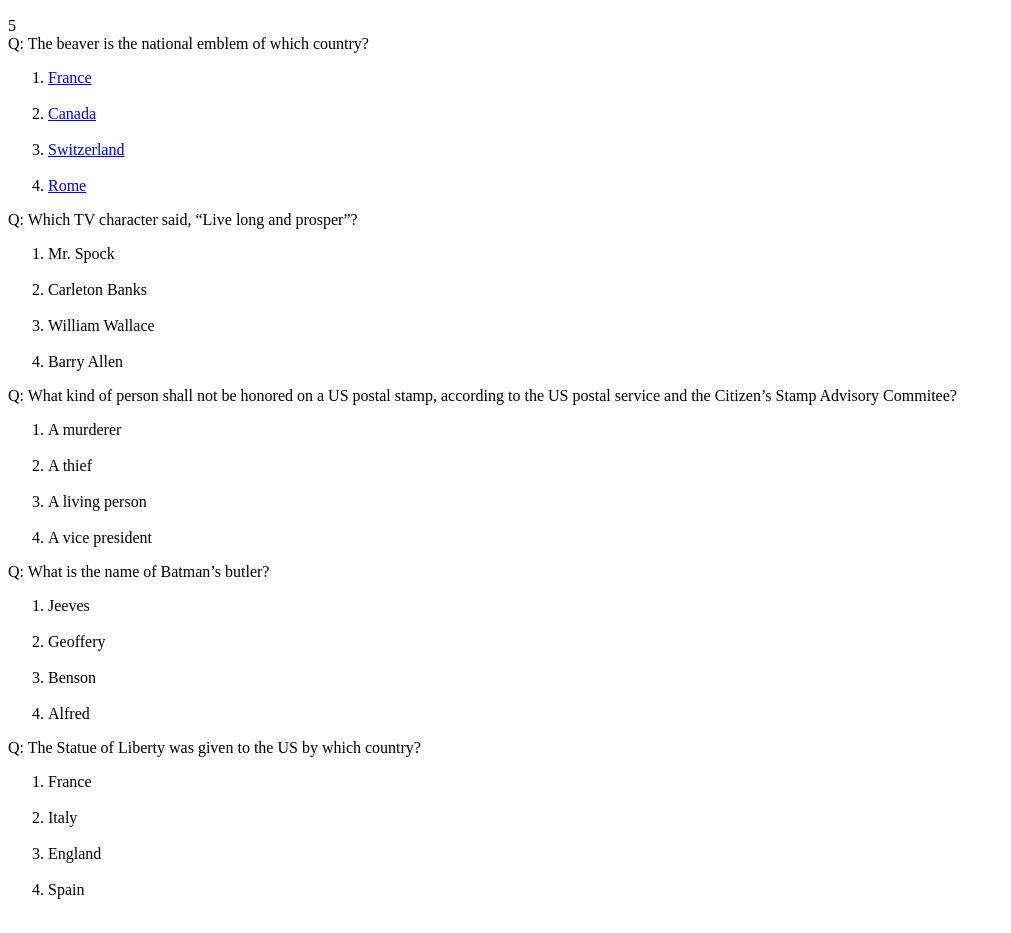
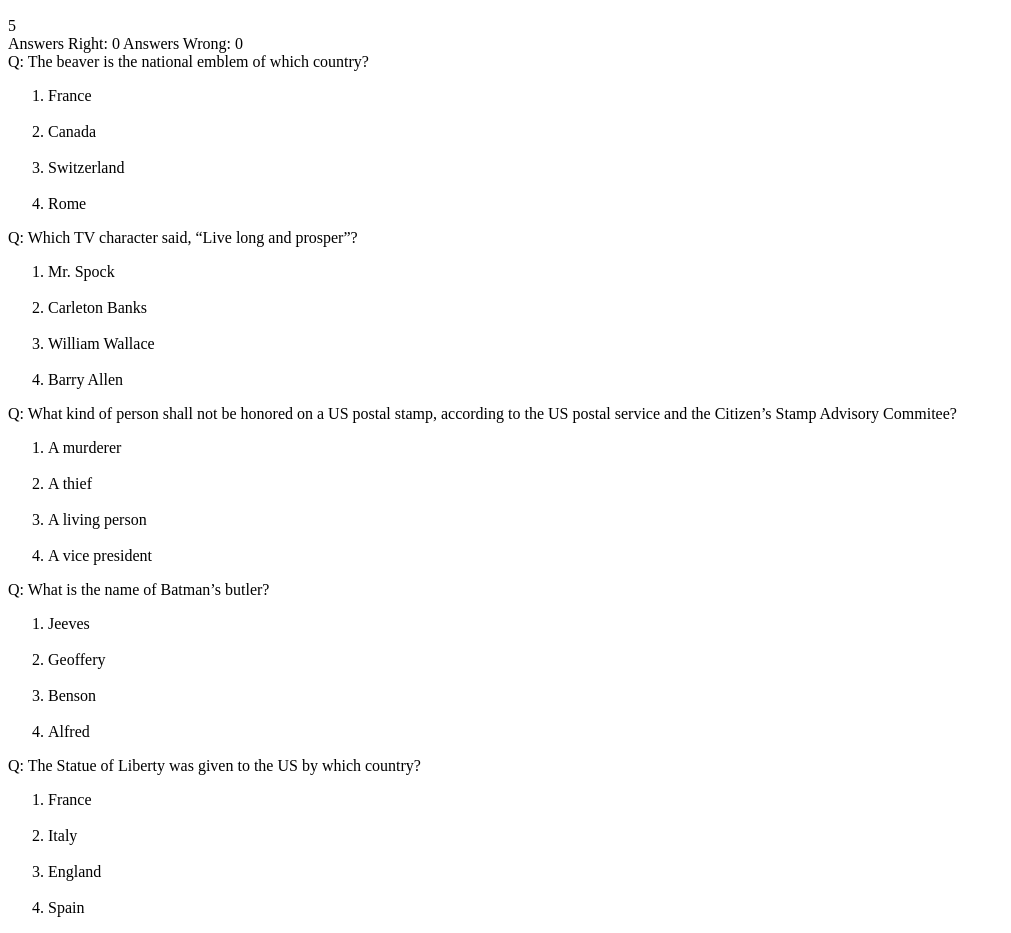
Before and after one commit to bmac929/TriviaGame, a plain HTML site: page index.html in a window 1280 px wide. Shown: the part 110-1043 px from the top of the page, without its empty margins (0-1011 px from the left). Drawn offline with nearby package versions, Linux system fonts and the light colour scheme.

Commit message:
Game functionality

```diff
--- a/assets/css/style.css
+++ b/assets/css/style.css
@@ -1,3 +1,8 @@
-.a {
+a{
     text-decoration: none;
+    color: black;
 }
+
+.head{
+    display: inline block;
+}
--- a/assets/javascript/app.js
+++ b/assets/javascript/app.js
@@ -1,5 +1,4 @@
-console.log("loading js");
-
+$(document).ready(function () {
     window.onload = welcome;
     function welcome() {
         alert("TRIVIA!! Click OK to start!");
@@ -9,6 +8,15 @@ function welcome() {
     var answerRight = 0;
     var answerWrong = 0;
     var timer = 10;
+    $("#score").text("Answers Right: " + answerRight + " Answers Wrong: " + answerWrong);
+    $(".rightAnswer").on("click", addScore);
+    // $(".rightAnswer").on("click", function () {
+    //     console.log($(this).attr("class"));
+    // });
+    $(".wrongAnswer").on("click", addScore);
+    // $(".wrongAnswer").on("click", function () {
+    // console.log(this);
+    // });
     var interval = setInterval(function () {
         timer--;
         if (timer <= 0) {
@@ -22,7 +30,7 @@ var interval = setInterval(function () {
 
     function endGame() {
 
-    alert("Too Long!! Your time is up!");
+        alert("Your time is up! Answers Right: " + answerRight + ". Answers Wrong: " + answerWrong);
 
 
         reset();
@@ -31,11 +39,51 @@ function endGame() {
     function reset() {
         timer = 10
         welcome();
+        answerRight = 0;
+        answerWrong = 0;
+        $(".answer").show();
     }
 
-$("#right").on("click", hide1);
+    $(".1").on("click", hide1);
+    $(".2").on("click", hide2);
+    $(".3").on("click", hide3);
+    $(".4").on("click", hide4);
+    $(".5").on("click", hide5);
+
+
 
     function hide1() {
-    $(".answer 1").hide();
+        $(".1").hide();
 
     }
+    function hide2() {
+        $(".2").hide();
+
+    }
+    function hide3() {
+        $(".3").hide();
+
+    }
+    function hide4() {
+        $(".4").hide();
+
+    }
+    function hide5() {
+        $(".5").hide();
+
+    }
+
+    function addScore() {
+        if ($(this).attr("class") === "rightAnswer") {
+            answerRight++
+            $("#score").text("Answers Right: " + answerRight + "Answers Wrong: " + answerWrong + ".");
+        }
+        else {
+            answerWrong++;
+            $("#score").text("Answers Right: " + answerRight + "Answers Wrong: " + answerWrong + ".");
+        }
+    }
+
+
+
+});
--- a/index.html
+++ b/index.html
@@ -12,31 +12,38 @@
         integrity="sha384-0mSbJDEHialfmuBBQP6A4Qrprq5OVfW37PRR3j5ELqxss1yVqOtnepnHVP9aJ7xS"
         crossorigin="anonymous"></script>
     <script src="assets/javascript/app.js"></script>
-    <style src="assets/css/style.css"></style>
+    <link rel="stylesheet" type="text/css" href="assets/css/style.css">
 </head>
 
 <body>
     <h1>Trivia Game!</h1>
-    <h2>Select the correct answers before time runs out!</h2>
-    <div id="time"></div>
+    <header>
+        <h2>Select the correct answers before time runs out!</h2>
+        <div class="head">
+            <div id="time"></div>
+        </div>
+        <div class="head">
+            <div id="score"></div>
+        </div>
+    </header>
     <div class="container">
         <div class="question">Q: The beaver is the national emblem of which country?</div>
         <div class="answer 1">
             <ol>
                 <div class="wrongAnswer">
-                    <li><a class="a" href="#">France</a></li>
+                    <li><a href="#">France</a></li>
                 </div>
                 <br>
                 <div class="rightAnswer">
-                    <li><a class="a" href="#">Canada</a></li>
+                    <li><a href="#">Canada</a></li>
                 </div>
                 <br>
                 <div class="wrongAnswer">
-                    <li><a class="a" href="#">Switzerland</a></li>
+                    <li><a href="#">Switzerland</a></li>
                 </div>
                 <br>
                 <div class="wrongAnswer">
-                    <li><a class="a" href="#">Rome</a></li>
+                    <li><a href="#">Rome</a></li>
                 </div>
             </ol>
         </div>
@@ -46,19 +53,19 @@
         <div class="answer 2">
             <ol>
                 <div class="rightAnswer">
-                    <li>Mr. Spock</li>
+                    <li><a href="#">Mr. Spock</a></li>
                 </div>
                 <br>
                 <div class="wrongAnswer">
-                    <li>Carleton Banks</li>
+                    <li><a href="#">Carleton Banks</a></li>
                 </div>
                 <br>
                 <div class="wrongAnswer">
-                    <li>William Wallace</li>
+                    <li><a href="#">William Wallace</a></li>
                 </div>
                 <br>
                 <div class="wrongAnswer">
-                    <li>Barry Allen</li>
+                    <li><a href="#">Barry Allen</a></li>
                 </div>
             </ol>
         </div>
@@ -70,19 +77,19 @@
         <div class="answer 3">
             <ol>
                 <div class="wrongAnswer">
-                    <li>A murderer</li>
+                    <li><a href="#">A murderer</a></li>
                 </div>
                 <br>
                 <div class="wrongAnswer">
-                    <li>A thief</li>
+                    <li><a href="#">A thief</a></li>
                 </div>
                 <br>
                 <div class="rightAnswer">
-                    <li>A living person</li>
+                    <li><a href="#">A living person</a></li>
                 </div>
                 <br>
                 <div class="wrongAnswer">
-                    <li>A vice president</li>
+                    <li><a href="#">A vice president</a></li>
                 </div>
             </ol>
         </div>
@@ -92,19 +99,19 @@
         <div class="answer 4">
             <ol>
                 <div class="wrongAnswer">
-                    <li>Jeeves</li>
+                    <li><a href="#">Jeeves</a></li>
                 </div>
                 <br>
                 <div class="wrongAnswer">
-                    <li>Geoffery</li>
+                    <li><a href="#">Geoffery</a></li>
                 </div>
                 <br>
                 <div class="wrongAnswer">
-                    <li>Benson</li>
+                    <li><a href="#">Benson</a></li>
                 </div>
                 <br>
                 <div class="rightAnswer">
-                    <li>Alfred</li>
+                    <li><a href="#">Alfred</a></li>
                 </div>
             </ol>
         </div>
@@ -114,19 +121,19 @@
         <div class="answer 5">
             <ol>
                 <div class="rightAnswer">
-                    <li>France</li>
+                    <li><a href="#">France</a></li>
                 </div>
                 <br>
                 <div class="wrongAnswer">
-                    <li>Italy</li>
+                    <li><a href="#">Italy</a></li>
                 </div>
                 <br>
                 <div class="wrongAnswer">
-                    <li>England</li>
+                    <li><a href="#">England</a></li>
                 </div>
                 <br>
                 <div class="wrongAnswer">
-                    <li>Spain</li>
+                    <li><a href="#">Spain</a></li>
                 </div>
             </ol>
         </div>
```
Also changed, not shown: assets/javascript/test.html (added, +41 -0 lines). Lines whose indentation alone changed are shown as unchanged.
